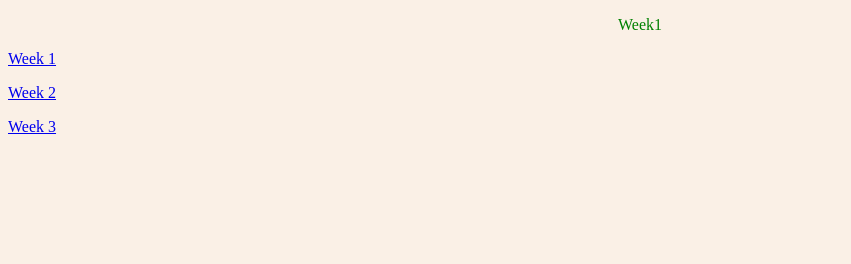
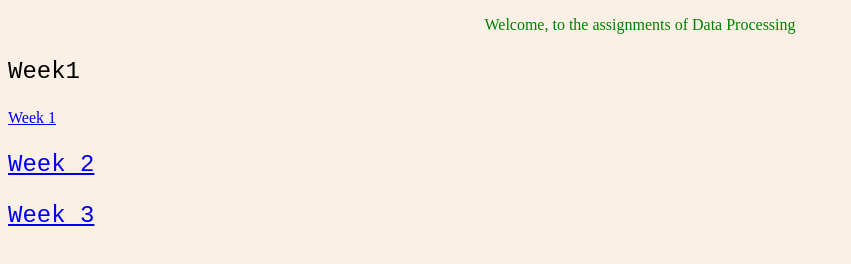
Before and after one commit to sjoerdjevoet/Data_Processing_, a plain HTML site: page index.html in a window 1280 px wide. Shown: the whole page, without its empty margins (0-851 px from the left). Drawn offline with Linux system fonts and the light colour scheme.

Commit message:
Update index.html

```diff
--- a/index.html
+++ b/index.html
@@ -7,19 +7,24 @@ body {
     background-color: linen;
 }
 
-#week1 {
+#head {
     text-align: center;
     color: green;
 }
+  .weeks {
+    font-size: 24px;
+    font-family: monospace
+}
+
 </style>
 </head>
-
-  <p id= "week1"> Week1 </p>
+  <p id = "head"> Welcome, to the assignments of Data Processing </p>
+  <p class= "weeks"> Week1 </p>
 <a href="https://github.com/sjoerdjevoet/Data_Processing_Scraper/tree/master/Data_Processing_Sjoerd/Programming_assignments/week%201">Week 1</a>
-  <p id= "week2">
+  <p class= "weeks">
   <a href="https://github.com/sjoerdjevoet/Data_Processing_Scraper/tree/master/Data_Processing_Sjoerd/Programming_assignments/week2"> Week 2</a>
   </p>
-   <p id= "week3">
+   <p class= "weeks">
   <a href="https://github.com/sjoerdjevoet/Data_Processing_Scraper/tree/master/Data_Processing_Sjoerd/Programming_assignments/week%203"> Week 3</a>
   </p>
 </body>
```
